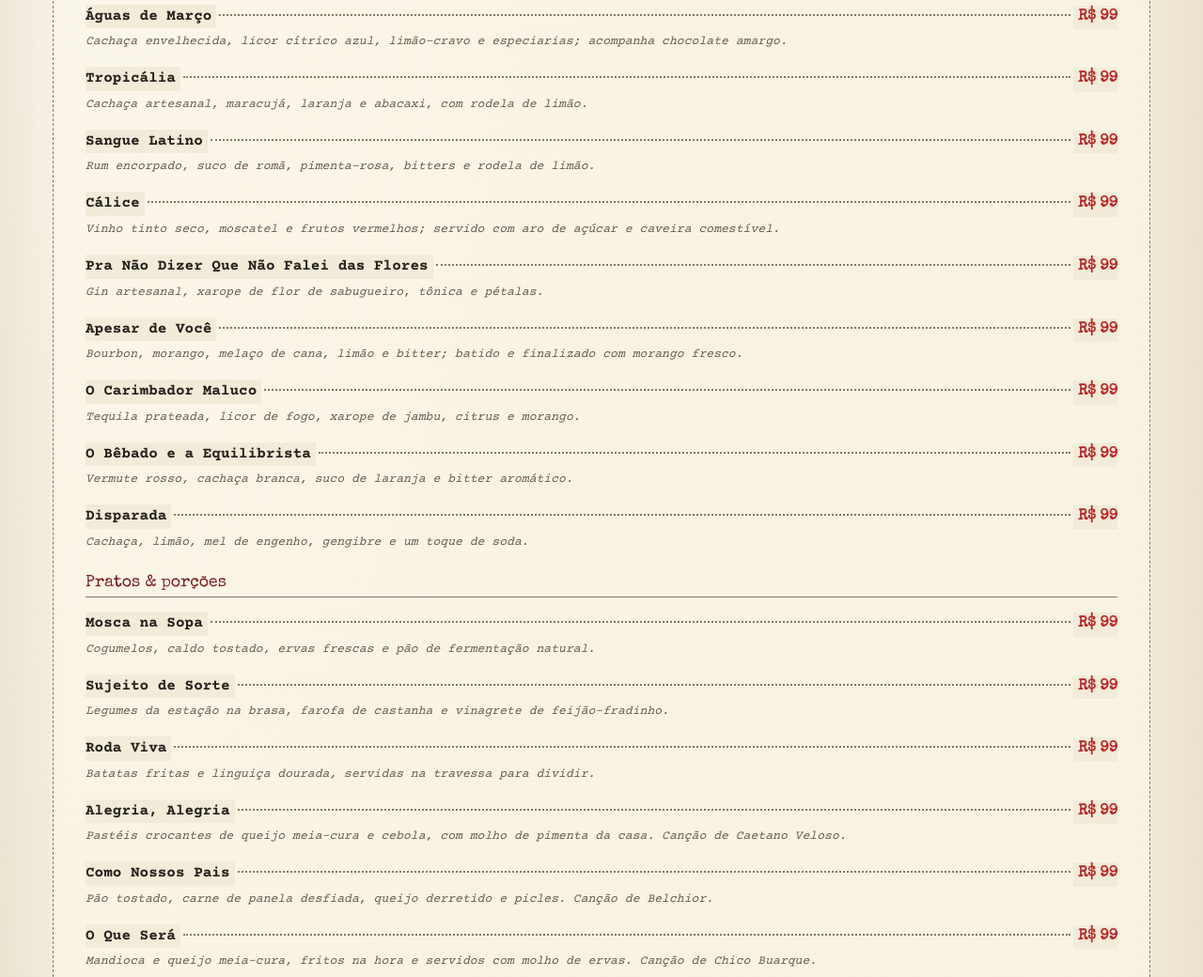
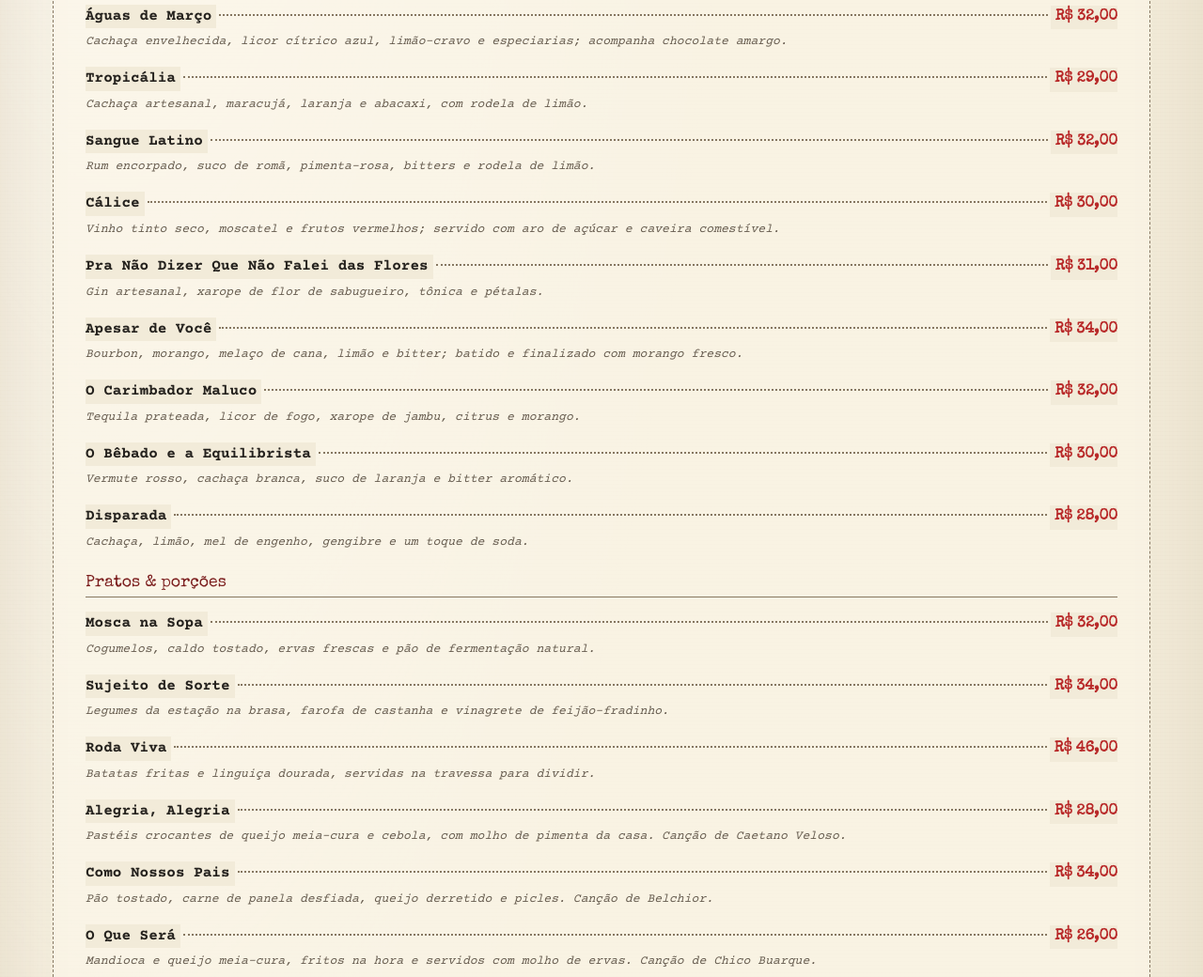
Before and after one commit to miguelzf22/fachada64, a plain HTML site: page index.html in a window 1280 px wide. Shown: the part 1697-2737 px from the top of the page at 94% size. Drawn offline with nearby package versions, Linux system fonts and the light colour scheme.

Commit message:
Ajuste preço

```diff
--- a/index.html
+++ b/index.html
@@ -100,64 +100,64 @@
                 <div class="menu-sheet">
                     <h3 class="menu-subtitle">Bebidas &amp; coquet&eacute;is tem&aacute;ticos</h3>
                     <div class="menu-item">
-                        <div class="item-line"><span class="item-name">&Aacute;guas de Mar&ccedil;o</span><span class="item-dots"></span><span class="item-price">R$ 99</span></div>
+                        <div class="item-line"><span class="item-name">&Aacute;guas de Mar&ccedil;o</span><span class="item-dots"></span><span class="item-price">R$ 32,00</span></div>
                         <p class="item-desc">Cacha&ccedil;a envelhecida, licor c&iacute;trico azul, lim&atilde;o-cravo e especiarias; acompanha chocolate amargo.</p>
                     </div>
                     <div class="menu-item">
-                        <div class="item-line"><span class="item-name">Tropic&aacute;lia</span><span class="item-dots"></span><span class="item-price">R$ 99</span></div>
+                        <div class="item-line"><span class="item-name">Tropic&aacute;lia</span><span class="item-dots"></span><span class="item-price">R$ 29,00</span></div>
                         <p class="item-desc">Cacha&ccedil;a artesanal, maracuj&aacute;, laranja e abacaxi, com rodela de lim&atilde;o.</p>
                     </div>
                     <div class="menu-item">
-                        <div class="item-line"><span class="item-name">Sangue Latino</span><span class="item-dots"></span><span class="item-price">R$ 99</span></div>
+                        <div class="item-line"><span class="item-name">Sangue Latino</span><span class="item-dots"></span><span class="item-price">R$ 32,00</span></div>
                         <p class="item-desc">Rum encorpado, suco de rom&atilde;, pimenta-rosa, bitters e rodela de lim&atilde;o.</p>
                     </div>
                     <div class="menu-item">
-                        <div class="item-line"><span class="item-name">C&aacute;lice</span><span class="item-dots"></span><span class="item-price">R$ 99</span></div>
+                        <div class="item-line"><span class="item-name">C&aacute;lice</span><span class="item-dots"></span><span class="item-price">R$ 30,00</span></div>
                         <p class="item-desc">Vinho tinto seco, moscatel e frutos vermelhos; servido com aro de a&ccedil;&uacute;car e caveira comest&iacute;vel.</p>
                     </div>
                     <div class="menu-item">
-                        <div class="item-line"><span class="item-name">Pra N&atilde;o Dizer Que N&atilde;o Falei das Flores</span><span class="item-dots"></span><span class="item-price">R$ 99</span></div>
+                        <div class="item-line"><span class="item-name">Pra N&atilde;o Dizer Que N&atilde;o Falei das Flores</span><span class="item-dots"></span><span class="item-price">R$ 31,00</span></div>
                         <p class="item-desc">Gin artesanal, xarope de flor de sabugueiro, t&ocirc;nica e p&eacute;talas.</p>
                     </div>
                     <div class="menu-item">
-                        <div class="item-line"><span class="item-name">Apesar de Voc&ecirc;</span><span class="item-dots"></span><span class="item-price">R$ 99</span></div>
+                        <div class="item-line"><span class="item-name">Apesar de Voc&ecirc;</span><span class="item-dots"></span><span class="item-price">R$ 34,00</span></div>
                         <p class="item-desc">Bourbon, morango, mela&ccedil;o de cana, lim&atilde;o e bitter; batido e finalizado com morango fresco.</p>
                     </div>
                     <div class="menu-item">
-                        <div class="item-line"><span class="item-name">O Carimbador Maluco</span><span class="item-dots"></span><span class="item-price">R$ 99</span></div>
+                        <div class="item-line"><span class="item-name">O Carimbador Maluco</span><span class="item-dots"></span><span class="item-price">R$ 32,00</span></div>
                         <p class="item-desc">Tequila prateada, licor de fogo, xarope de jambu, citrus e morango.</p>
                     </div>
                     <div class="menu-item">
-                        <div class="item-line"><span class="item-name">O B&ecirc;bado e a Equilibrista</span><span class="item-dots"></span><span class="item-price">R$ 99</span></div>
+                        <div class="item-line"><span class="item-name">O B&ecirc;bado e a Equilibrista</span><span class="item-dots"></span><span class="item-price">R$ 30,00</span></div>
                         <p class="item-desc">Vermute rosso, cacha&ccedil;a branca, suco de laranja e bitter arom&aacute;tico.</p>
                     </div>
                     <div class="menu-item">
-                        <div class="item-line"><span class="item-name">Disparada</span><span class="item-dots"></span><span class="item-price">R$ 99</span></div>
+                        <div class="item-line"><span class="item-name">Disparada</span><span class="item-dots"></span><span class="item-price">R$ 28,00</span></div>
                         <p class="item-desc">Cacha&ccedil;a, lim&atilde;o, mel de engenho, gengibre e um toque de soda.</p>
                     </div>
                     <h3 class="menu-subtitle">Pratos &amp; por&ccedil;&otilde;es</h3>
                     <div class="menu-item">
-                        <div class="item-line"><span class="item-name">Mosca na Sopa</span><span class="item-dots"></span><span class="item-price">R$ 99</span></div>
+                        <div class="item-line"><span class="item-name">Mosca na Sopa</span><span class="item-dots"></span><span class="item-price">R$ 32,00</span></div>
                         <p class="item-desc">Cogumelos, caldo tostado, ervas frescas e p&atilde;o de fermenta&ccedil;&atilde;o natural.</p>
                     </div>
                     <div class="menu-item">
-                        <div class="item-line"><span class="item-name">Sujeito de Sorte</span><span class="item-dots"></span><span class="item-price">R$ 99</span></div>
+                        <div class="item-line"><span class="item-name">Sujeito de Sorte</span><span class="item-dots"></span><span class="item-price">R$ 34,00</span></div>
                         <p class="item-desc">Legumes da esta&ccedil;&atilde;o na brasa, farofa de castanha e vinagrete de feij&atilde;o-fradinho.</p>
                     </div>
                     <div class="menu-item">
-                        <div class="item-line"><span class="item-name">Roda Viva</span><span class="item-dots"></span><span class="item-price">R$ 99</span></div>
+                        <div class="item-line"><span class="item-name">Roda Viva</span><span class="item-dots"></span><span class="item-price">R$ 46,00</span></div>
                         <p class="item-desc">Batatas fritas e lingui&ccedil;a dourada, servidas na travessa para dividir.</p>
                     </div>
                     <div class="menu-item">
-                        <div class="item-line"><span class="item-name">Alegria, Alegria</span><span class="item-dots"></span><span class="item-price">R$ 99</span></div>
+                        <div class="item-line"><span class="item-name">Alegria, Alegria</span><span class="item-dots"></span><span class="item-price">R$ 28,00</span></div>
                         <p class="item-desc">Past&eacute;is crocantes de queijo meia-cura e cebola, com molho de pimenta da casa. Can&ccedil;&atilde;o de Caetano Veloso.</p>
                     </div>
                     <div class="menu-item">
-                        <div class="item-line"><span class="item-name">Como Nossos Pais</span><span class="item-dots"></span><span class="item-price">R$ 99</span></div>
+                        <div class="item-line"><span class="item-name">Como Nossos Pais</span><span class="item-dots"></span><span class="item-price">R$ 34,00</span></div>
                         <p class="item-desc">P&atilde;o tostado, carne de panela desfiada, queijo derretido e picles. Can&ccedil;&atilde;o de Belchior.</p>
                     </div>
                     <div class="menu-item">
-                        <div class="item-line"><span class="item-name">O Que Ser&aacute;</span><span class="item-dots"></span><span class="item-price">R$ 99</span></div>
+                        <div class="item-line"><span class="item-name">O Que Ser&aacute;</span><span class="item-dots"></span><span class="item-price">R$ 26,00</span></div>
                         <p class="item-desc">Mandioca e queijo meia-cura, fritos na hora e servidos com molho de ervas. Can&ccedil;&atilde;o de Chico Buarque.</p>
                     </div>
                 </div>
```
